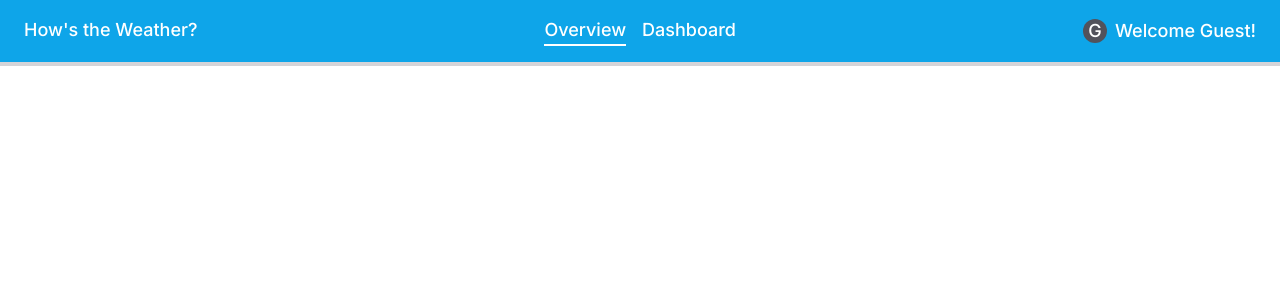
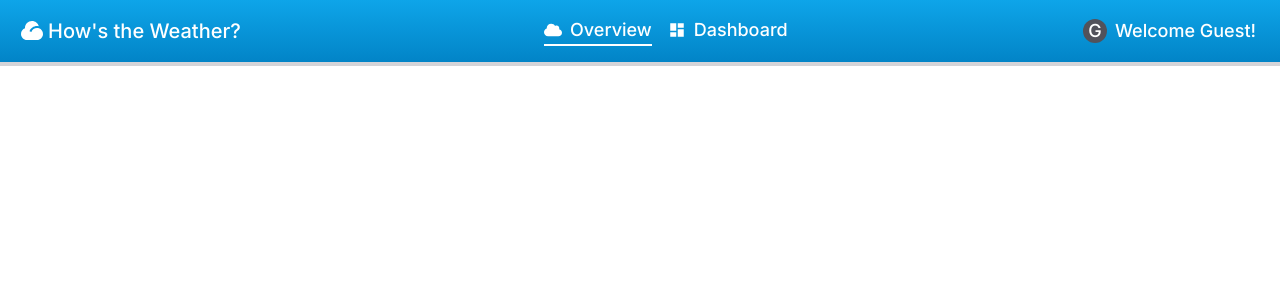
Before and after one commit to Cerkles/Weather, a Next.js app: page / in a window 1280 px wide. Shown: the top 300 px of the page. Built offline with nearby package versions, Linux system fonts and the light colour scheme.

Commit message:
added react-icons

```diff
--- a/src/components/TopBar/SiteLogo.tsx
+++ b/src/components/TopBar/SiteLogo.tsx
@@ -1,14 +1,19 @@
+import { RiCloudFill } from "react-icons/ri";
 
 export function SiteLogo() {
 
     return (
         <div className={styles.root}>
+            <div className={styles.cloud}>
+            <RiCloudFill />
+            </div>
             <p className={styles.text}>{"How's the Weather?"}</p>
         </div>
     )
 }
 
 const styles = {
-    root: "flex text-white",
-    text: "text-lg font-medium"
+    root: "flex items-center text-white",
+    cloud: "scale-150",
+    text: "px-2 text-xl font-medium"
 }
--- a/src/components/TopBar/Tabs.tsx
+++ b/src/components/TopBar/Tabs.tsx
@@ -1,23 +1,31 @@
 "use client"
 import { useState } from "react"
+import { FaCloud } from "react-icons/fa";
+import { MdDashboard } from "react-icons/md";
+
+
 
 export function Tabs() {
     const [selectedTab, setSelectedTab] = useState(0)
-    const tabs = ["Overview", "Dashboard"]
+    const tabs = [
+        { icon: <FaCloud />, title: "Overview" },
+        { icon: <MdDashboard />, title: "Dashboard" }
+    ]
 
     return (
         <div className={styles.root}>
-            {tabs.map((title, index) => {
+            {tabs.map((tab, index) => {
                 const underline = selectedTab === index ?
                     "border-b-2 border-white"
                     : "border-b-2 border-transparent"
 
                 return (
                     <button key={`button_${index}`}
-                        className={`transform ease-in-out duration-500 ${underline}`}
+                        className={`${styles.tab} ${underline}`}
                         onClick={() => setSelectedTab(index)}
                     >
-                        {title}
+                        <div>{tab.icon}</div>
+                        <p>{tab.title}</p>
                     </button>
                 )
             })}
@@ -26,5 +34,6 @@ export function Tabs() {
 }
 
 const styles = {
-    root: "flex gap-4 text-white text-lg font-medium"
+    root: "flex gap-4 text-white text-lg font-medium",
+    tab: "flex items-center gap-2 transform ease-in-out duration-500"
 }
--- a/src/components/TopBar/Topbar.tsx
+++ b/src/components/TopBar/Topbar.tsx
@@ -13,6 +13,5 @@ export function Topbar() {
 }
 
 const styles = {
-    root: "bg-sky-500 border-b-4 border-zinc-300 flex justify-between py-4 px-6 cursor-default",
-    text: "text-white text-lg font-medium text-center"
+    root: "bg-gradient-to-b from-sky-500 to-sky-600 border-b-4 border-zinc-300 flex justify-between py-4 px-6 cursor-default",
 }
```
Also changed, not shown: package.json (+6 -4 lines), 2 other files (tests, documents, lock files or other folders).
